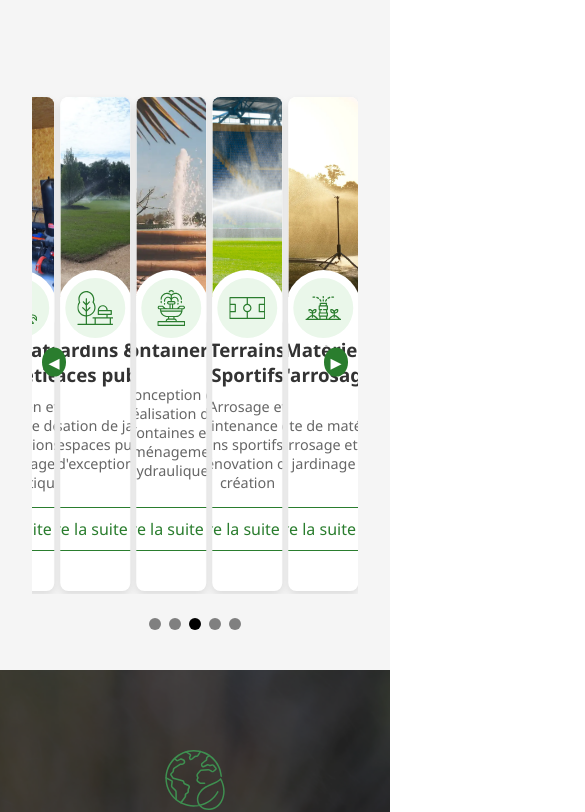
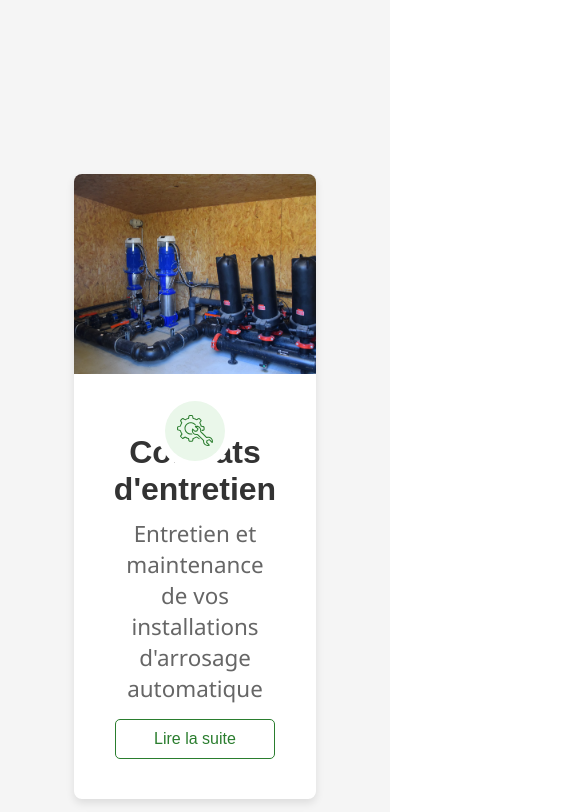
Before and after one commit to Jordan-celton/Neptune-Arrosage, a React (Vite) app in the folder mon-projet/: page / in a window 390 px wide. Shown: the part 2637-3449 px from the top of the page, 585 px wide, since content can reach past the window. Built offline with nearby package versions, Linux system fonts and the light colour scheme.

Commit message:
feat: Ajout de la prise en charge mobile au carrousel et amélioration des styles des sections Services et Expertise

```diff
--- a/mon-projet/src/components/HomePage/Carousel.jsx
+++ b/mon-projet/src/components/HomePage/Carousel.jsx
@@ -8,19 +8,32 @@ const Carousel = ({
   interval = 3000,
 }) => {
   const [currentIndex, setCurrentIndex] = useState(0);
+  const [isMobile, setIsMobile] = useState(false);
   const totalSlides = React.Children.count(children);
   const maxIndex = totalSlides - 1;
   const carouselRef = useRef(null);
-  const cloneRef = useRef(null); // Ref for cloned elements
+  const cloneRef = useRef(null);
 
   let startX = 0;
 
+  // Vérifie la taille de l'écran
+  useEffect(() => {
+    const checkIfMobile = () => {
+      setIsMobile(window.innerWidth <= 768);
+    };
+
+    checkIfMobile();
+    window.addEventListener("resize", checkIfMobile);
+
+    return () => window.removeEventListener("resize", checkIfMobile);
+  }, []);
+
   const nextSlide = React.useCallback(() => {
-    setCurrentIndex((prev) => (prev === maxIndex ? 0 : prev + 1)); // Loop to the first slide after the last one
+    setCurrentIndex((prev) => (prev === maxIndex ? 0 : prev + 1));
   }, [maxIndex]);
 
   const prevSlide = () => {
-    setCurrentIndex((prev) => (prev === 0 ? maxIndex : prev - 1)); // Loop to the last slide if we are on the first one
+    setCurrentIndex((prev) => (prev === 0 ? maxIndex : prev - 1));
   };
 
   const goToSlide = (index) => {
@@ -28,38 +41,54 @@ const Carousel = ({
   };
 
   const handleTouchStart = (e) => {
-    startX = e.touches[0].clientX;
+    if (!isMobile) {
+      startX = e.touches[0].clientX;
+    }
   };
 
   const handleTouchEnd = (e) => {
-    const endX = e.changedTouches[0].clientX;
-    if (startX - endX > 50) nextSlide();
-    else if (endX - startX > 50) prevSlide();
+    if (!isMobile) {
+      const endX = e.changedTouches[0].clientX;
+      if (startX - endX > 50) nextSlide();
+      else if (endX - startX > 50) prevSlide();
+    }
   };
 
   useEffect(() => {
-    if (!autoPlay) return;
+    if (!autoPlay || isMobile) return;
     const timer = setInterval(() => nextSlide(), interval);
     return () => clearInterval(timer);
-  }, [currentIndex, autoPlay, interval, nextSlide]);
+  }, [currentIndex, autoPlay, interval, nextSlide, isMobile]);
 
-  // Effect for smooth transition when reaching the last slide
   useEffect(() => {
-    if (currentIndex === maxIndex) {
-      // Disable transition to make the jump smooth to the first slide
+    if (currentIndex === maxIndex && !isMobile) {
       carouselRef.current.style.transition = "none";
       carouselRef.current.style.transform = `translateX(0%)`;
       setTimeout(() => {
-        setCurrentIndex(0); // Set index to 0 after transition
-        carouselRef.current.style.transition = "transform 0.5s ease-in-out"; // Re-enable transition
-      }, 500); // Wait for transition duration
+        setCurrentIndex(0);
+        carouselRef.current.style.transition = "transform 0.5s ease-in-out";
+      }, 500);
     }
-  }, [currentIndex, maxIndex]);
+  }, [currentIndex, maxIndex, isMobile]);
 
+  // Version mobile - affichage en colonne
+  if (isMobile) {
+    return (
+      <div className="cards-column-view">
+        {React.Children.map(children, (child, index) => (
+          <div className="card-item" key={index}>
+            {child}
+          </div>
+        ))}
+      </div>
+    );
+  }
+
+  // Version desktop/tablette - carousel
   return (
-    <div className="carousel-container">
+    <div className="carousel-container-cards">
       <button
-        className="carousel-btn left"
+        className="carousel-btn-cards left"
         onClick={prevSlide}
         disabled={currentIndex === 0}
       >
@@ -67,42 +96,40 @@ const Carousel = ({
       </button>
 
       <div
-        className="carousel-wrapper"
+        className="carousel-wrapper-cards"
         onTouchStart={handleTouchStart}
         onTouchEnd={handleTouchEnd}
       >
         <div
-          className="carousel-inner"
+          className="carousel-inner-cards"
           ref={carouselRef}
           style={{
             transform: `translateX(-${(currentIndex * 100) / visibleSlides}%)`,
-            width: `${((totalSlides + 2) * 10) / visibleSlides}%`, // We add +1 to include the cloned first item
+            width: `${((totalSlides + 2) * 10) / visibleSlides}%`,
           }}
         >
           {React.Children.map(children, (child, index) => (
-            <div className="carousel-slide" key={index}>
+            <div className="carousel-slide-cards" key={index}>
               {child}
             </div>
           ))}
-          {/* Clone the first slide at the end for seamless transition */}
           {React.Children.count(children) > 1 && (
-            <div className="carousel-slide" ref={cloneRef}>
-              {React.Children.toArray(children)[0]}{" "}
-              {/* Cloning the first slide */}
+            <div className="carousel-slide-cards" ref={cloneRef}>
+              {React.Children.toArray(children)[0]}
             </div>
           )}
         </div>
       </div>
 
       <button
-        className="carousel-btn right"
+        className="carousel-btn-cards right"
         onClick={nextSlide}
         disabled={currentIndex === maxIndex}
       >
         ▶
       </button>
 
-      <div className="carousel-dots">
+      <div className="carousel-dots-cards">
         {Array.from({ length: totalSlides }).map((_, idx) => (
           <button
             key={idx}
--- a/mon-projet/src/components/HomePage/ServicesSection.jsx
+++ b/mon-projet/src/components/HomePage/ServicesSection.jsx
@@ -104,7 +104,7 @@ const ServiceCard = ({ service, onLinkClick, index }) => (
         onClick={(e) => onLinkClick(e, service.anchor)}
         aria-label={`En savoir plus sur le service ${service.title}`}
       >
-        Lire la suite <span aria-hidden="true">→</span>
+        Lire la suite
       </a>
     </div>
   </article>
--- a/mon-projet/src/styles/HomePage/Carousel.css
+++ b/mon-projet/src/styles/HomePage/Carousel.css
@@ -1,37 +1,43 @@
-.carousel-container {
+.carousel-container-cards {
     position: relative;
     width: 100%;
     margin: auto;
     display: flex;
     flex-direction: column;
-    /* Aligner les éléments (carousel et dots) verticalement */
     align-items: center;
-    /* Centrer le contenu horizontalement */
     gap: 1rem;
-    /* Espacement entre les éléments (carousel et dots) */
+    padding: 20px;
 }
 
-.carousel-wrapper {
+.cards-column-view {
+    display: flex;
+    flex-direction: column;
+    align-items: center;
+    gap: 1rem;
+    width: 100%;
+    padding: 5rem;
+}
+
+.carousel-wrapper-cards {
     overflow: hidden;
     width: 100%;
 }
 
-.carousel-inner {
+.carousel-inner-cards {
     display: flex;
     transition: transform 0.5s ease-in-out;
     will-change: transform;
 }
 
-.carousel-slide {
+.carousel-slide-cards {
     display: flex;
     flex: 0 0 auto;
     box-sizing: border-box;
     padding: 1rem;
     width: 100%;
-    /* ajusté dans le composant React */
 }
 
-.carousel-btn {
+.carousel-btn-cards {
     position: absolute;
     top: 50%;
     transform: translateY(-50%);
@@ -46,26 +52,26 @@
     z-index: 2;
 }
 
-.carousel-btn:hover:not(:disabled) {
+.carousel-btn-cards:hover:not(:disabled) {
     background-color: var(--primary, #17405e);
 }
 
-.carousel-btn:disabled {
+.carousel-btn-cards:disabled {
     opacity: 0.4;
     cursor: not-allowed;
 }
 
 /* Position des boutons à gauche et droite */
-.carousel-btn.left {
+.carousel-btn-cards.left {
     left: 10px;
 }
 
-.carousel-btn.right {
+.carousel-btn-cards.right {
     right: 10px;
 }
 
 /* Dots sous le carousel */
-.carousel-dots {
+.carousel-dots-cards {
     display: flex;
     justify-content: center;
     margin-top: 1rem;
@@ -73,7 +79,7 @@
     gap: 0.5rem;
 }
 
-.carousel-dots .dot {
+.carousel-dots-cards .dot {
     width: 12px;
     height: 12px;
     border-radius: 50%;
@@ -85,6 +91,7 @@
 .carousel-dots .dot.active {
     background-color: black;
 }
+
 
 /* Responsive */
 @media (max-width: 1200px) {
--- a/mon-projet/src/styles/HomePage/Expertise.css
+++ b/mon-projet/src/styles/HomePage/Expertise.css
@@ -4,6 +4,7 @@
     padding: 6rem 0;
     color: var(--light-bg);
     overflow: hidden;
+    height: 560px;
 }
 
 .expertise-background {
@@ -16,6 +17,8 @@
     background-size: cover;
     background-position: center;
     background-repeat: no-repeat;
+    background-attachment: fixed;
+    isolation: isolate;
     z-index: -1;
 
     /* Effet d'assombrissement */
@@ -26,7 +29,7 @@
         left: 0;
         width: 100%;
         height: 100%;
-        background: rgba(0, 0, 0, 0.7);
+        background: rgba(0, 0, 0, 0.8);
         /* Ajustez l'opacité (0.5 = 50%) */
         mix-blend-mode: multiply;
     }
@@ -41,7 +44,6 @@
     text-align: center;
     max-width: 800px;
     margin: 0 auto;
-    padding: 2rem;
     border-radius: 10px;
 }
 
@@ -58,10 +60,11 @@
 }
 
 .section-header p {
-    color: var(--light-bg);
-    font-size: 1.1rem;
-    line-height: 1.6;
-    margin-bottom: 0;
+    color: #cecece;
+    font-size: 1.5rem;
+    margin: 20px 0;
+    font-style: italic;
+    font-family: 'DM Sans', sans-serif;
 }
 
 /* Animation */
@@ -73,7 +76,8 @@
 
 .section-header img {
     opacity: 0;
-    height: 80px;
+    width: 188px;
+    height: 120px;
     animation: fadeIn 0.8s ease forwards 0.3s;
 }
 
--- a/mon-projet/src/styles/HomePage/ServicesSection.css
+++ b/mon-projet/src/styles/HomePage/ServicesSection.css
@@ -137,7 +137,7 @@
 /* Icône au-dessus de la carte */
 .icon-wrapper {
     position: absolute;
-    top: 35%;
+    top: 27%;
     left: 50%;
     transform: translateX(-50%);
     z-index: 10;
@@ -193,6 +193,10 @@
 }
 
 .card-content-services h3 {
+    font-size: 2rem;
+    font-weight: 600;
+    margin-top: 20px;
+    font-family: 'DM Sans', sans-serif;
     margin-bottom: 10px;
     color: #333;
 }
@@ -200,33 +204,24 @@
 .card-content-services p {
     color: #666;
     margin-bottom: 15px;
-    font-size: 0.9rem;
+    font-size: 1.4rem;
 }
 
 .service-link {
     white-space: nowrap;
     color: var(--secondary);
     text-decoration: none;
-    font-weight: 500;
+    font-weight: 300;
     display: inline-flex;
     align-items: center;
     transition: color 0.3s ease;
     border: 1px solid var(--secondary);
     padding: 10px 20px;
     border-radius: 5px;
-}
-
-.service-link:hover {
-    color: var(--secondary);
-}
-
-.service-link span {
-    margin-left: 5px;
-    transition: transform 0.3s ease;
-}
-
-.service-link:hover span {
-    transform: translateX(3px);
+    justify-content: center;
+    width: 160px;
+    height: 40px;
+    font-family: 'DM Sans', sans-serif;
 }
 
 /* Scrollbar */
@@ -263,6 +258,16 @@
         width: 25px;
         height: 30px;
         margin-right: 0.5rem;
+    }
+    .icon-wrapper {
+        position: absolute;
+        top: 35%;
+        left: 50%;
+        transform: translateX(-50%);
+        z-index: 10;
+        background: white;
+        padding: 8px;
+        border-radius: 50%;
     }
 
     .services-scroller {
```
